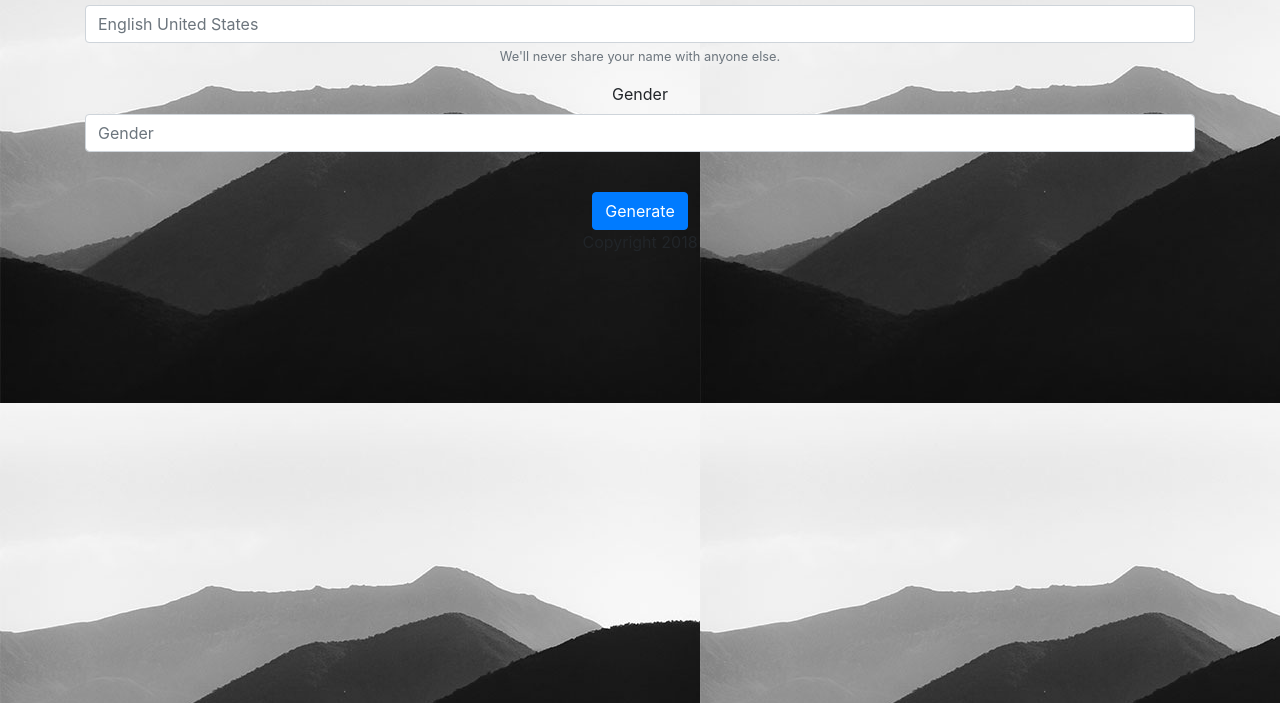
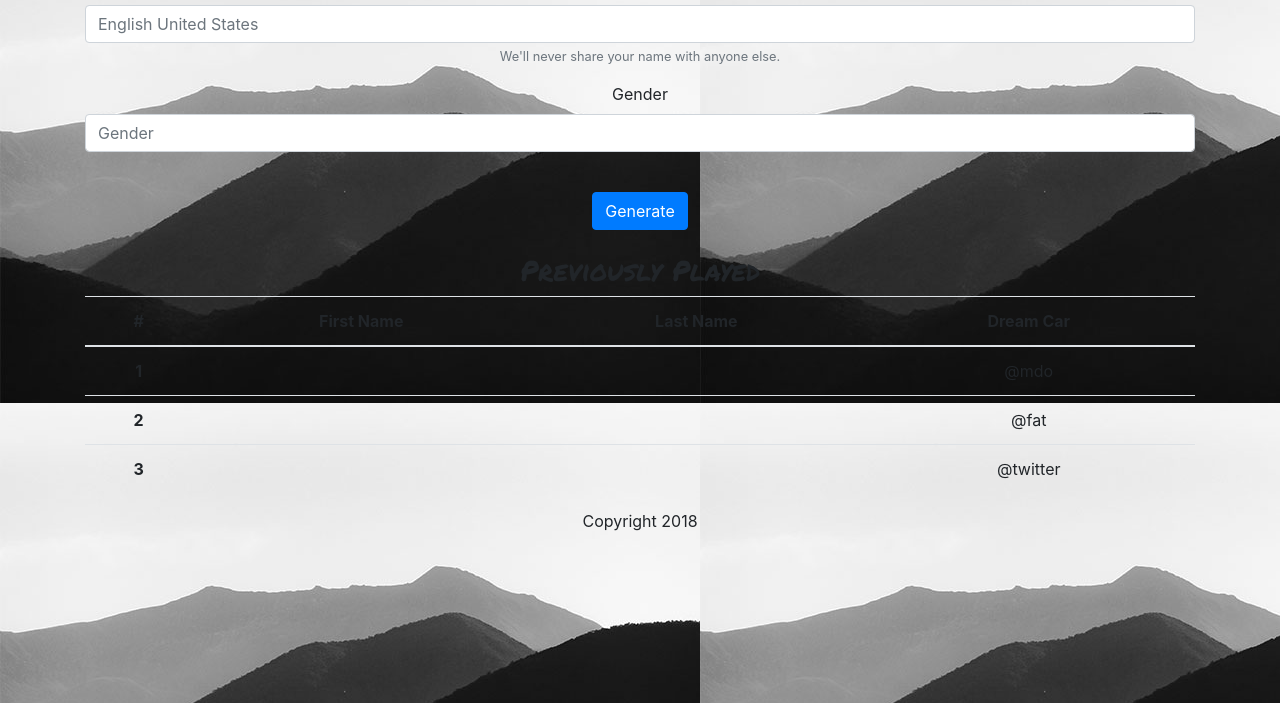
Before and after one commit to lydianyagitari/proj1, a plain HTML site: page index.html in a window 1280 px wide. Shown: the part 97-800 px from the top of the page. Drawn offline with nearby package versions, Linux system fonts and the light colour scheme; files whose address does not match are found by name.

Commit message:
Update index.html

```diff
--- a/index.html
+++ b/index.html
@@ -83,6 +83,39 @@ body {
         </form>
 
     </div>
+    <div id="nameDiv" class="container tab-pane active"><br>
+                <h3>Previously Played</h3>
+        <table class="table">
+  <thead>
+    <tr>
+      <th scope="col">#</th>
+      <th scope="col">First Name</th>
+      <th scope="col">Last Name</th>
+      <th scope="col">Dream Car</th>
+    </tr>
+  </thead>
+  <tbody>
+    <tr>
+      <th scope="row">1</th>
+      <td></td>
+      <td></td>
+      <td>@mdo</td>
+    </tr>
+    <tr>
+      <th scope="row">2</th>
+      <td></td>
+      <td></td>
+      <td>@fat</td>
+    </tr>
+    <tr>
+      <th scope="row">3</th>
+      <td></td>
+      <td></td>
+      <td>@twitter</td>
+    </tr>
+  </tbody>
+</table>
+        </div>
 
     <!--footer-->
     <footer class="footer">
```
